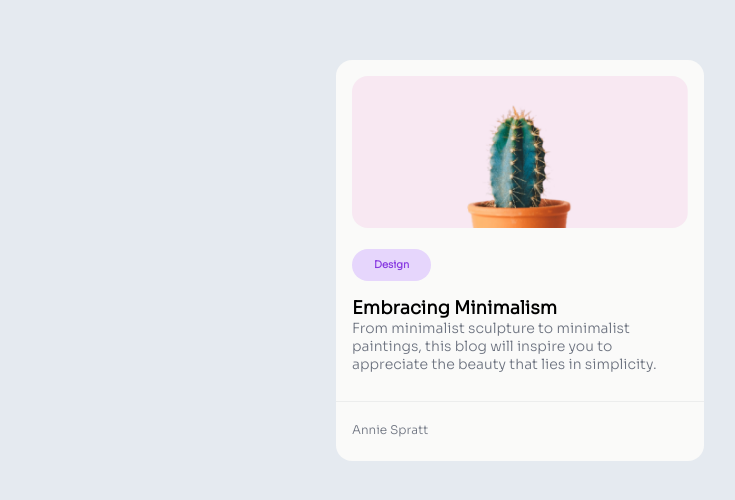
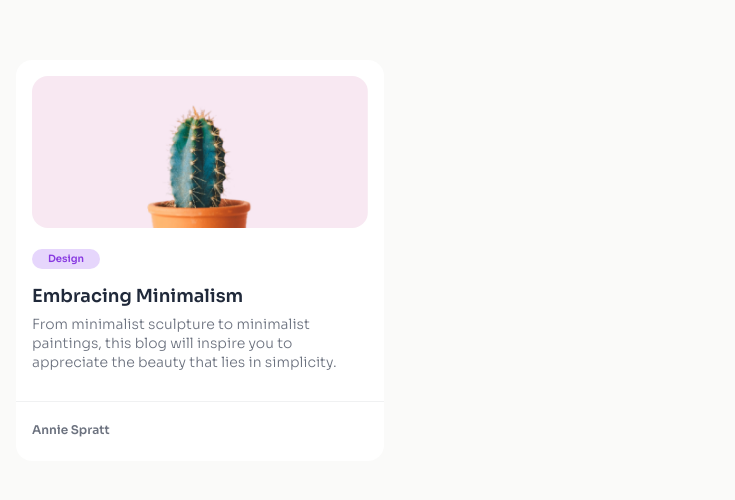
Before and after one commit to aesseesse/Minimal-Blog-Card, a plain HTML site: page index.html in a window 1280 px wide. Shown: the part 104-604 px from the top of the page, without its empty margins (304-1039 px from the left). Drawn offline with Linux system fonts and the light colour scheme.

Commit message:
first commit

```diff
--- a/css/style.scss
+++ b/css/style.scss
@@ -1,5 +1,5 @@
 /*font txt*/
-@import url('https://fonts.googleapis.com/css2?family=Sora:wght@300&display=swap');
+@import url('https://fonts.googleapis.com/css2?family=Sora:wght@600&display=swap');
 *{
     margin: 0;
     padding: 0;
@@ -7,17 +7,16 @@
 }
 
 body{
-    line-height:normal;
     font-size: 16px;
     font-family: 'Sora', sans-serif;
-    background-color: #E5EAF0 ;
+    background-color: #FAFAF9 ;
 
     .card{
         display: flex;
         flex-direction: column;
-        margin-left: 50% ;
+        margin-left: 25% ;
         margin-top: 164px;
-        background-color: #FAFAF9;
+        background-color: #FFFFFF;
         width: fit-content;
         border-radius: 16px;
         .content-card1{
@@ -34,7 +33,7 @@ body{
 
             .tag-card {
                 margin: 16px 0 16px 0;
-                padding: 16px 6px;
+                padding: 10px 0px;
                 background-color: #E6D6FC;
                 border-radius: 16px;
                 width: fit-content;
@@ -53,11 +52,13 @@ body{
                 h2 {
                     font-size: 1.125rem;
                     font-weight: bolder;
+                    color: #20293A;
                 }
             }
 
             .txt-card {
-                line-height: normal;
+                margin-top: 8px;
+                line-height: 120%;
                 width: 336px;
                 margin-bottom: 20px;
                 p {
@@ -79,6 +80,7 @@ body{
                     margin: 0;
                     color: #6C727F;
                     font-size: 0.75rem;
+                    font-weight:bold;
                 }
             }
 
```
Also changed, not shown: css/style.css, 1 other file.
